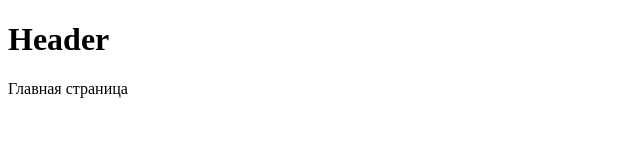
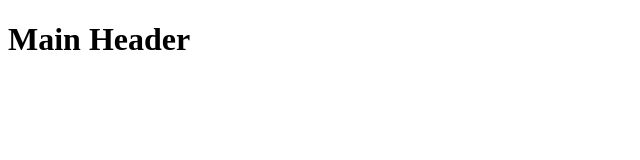
Before and after one commit to alexfront01/git-test2, a plain HTML site: page index.html in a window 1280 px wide. Shown: the whole page, without its empty margins (0-640 px from the left). Drawn offline with Linux system fonts and the light colour scheme.

Commit message:
made changes in master

```diff
--- a/index.html
+++ b/index.html
@@ -7,13 +7,9 @@
 </head>
 <body>
     <header>
-        <h1>Header</h1>
+        <h1>Main Header</h1>
     </header>
-    <main>
-        <span>
-            Главная страница
-        </span>
-    </main>
+
     <script src="index.js"></script>
 </body>
 </html>
--- a/index.js
+++ b/index.js
@@ -1 +1,8 @@
 console.log('Hello World');
+
+const userAge = 35;
+if (userAge >= 18) {
+    console.log('ВЫ совершенолетний');
+} else {
+    console.log('Вы НЕ совершенолетний');
+}
```
